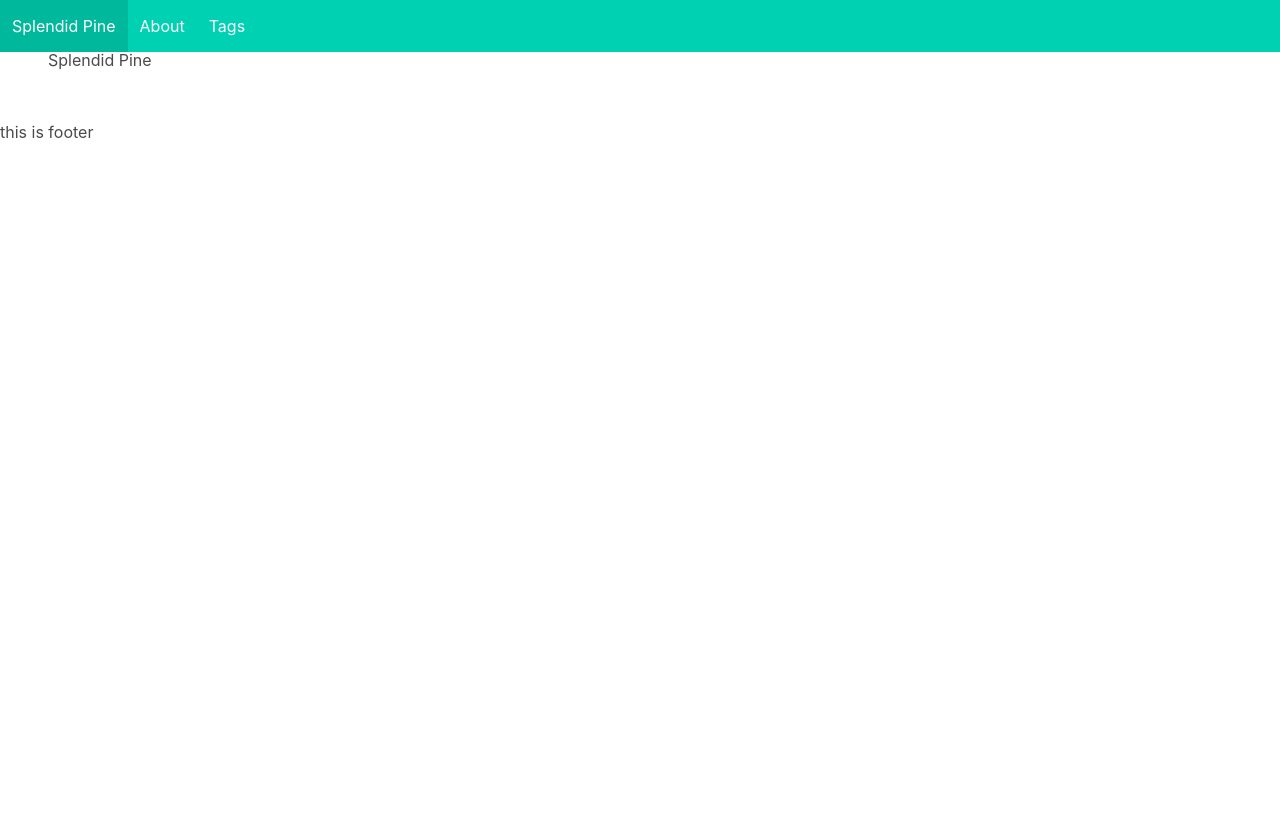
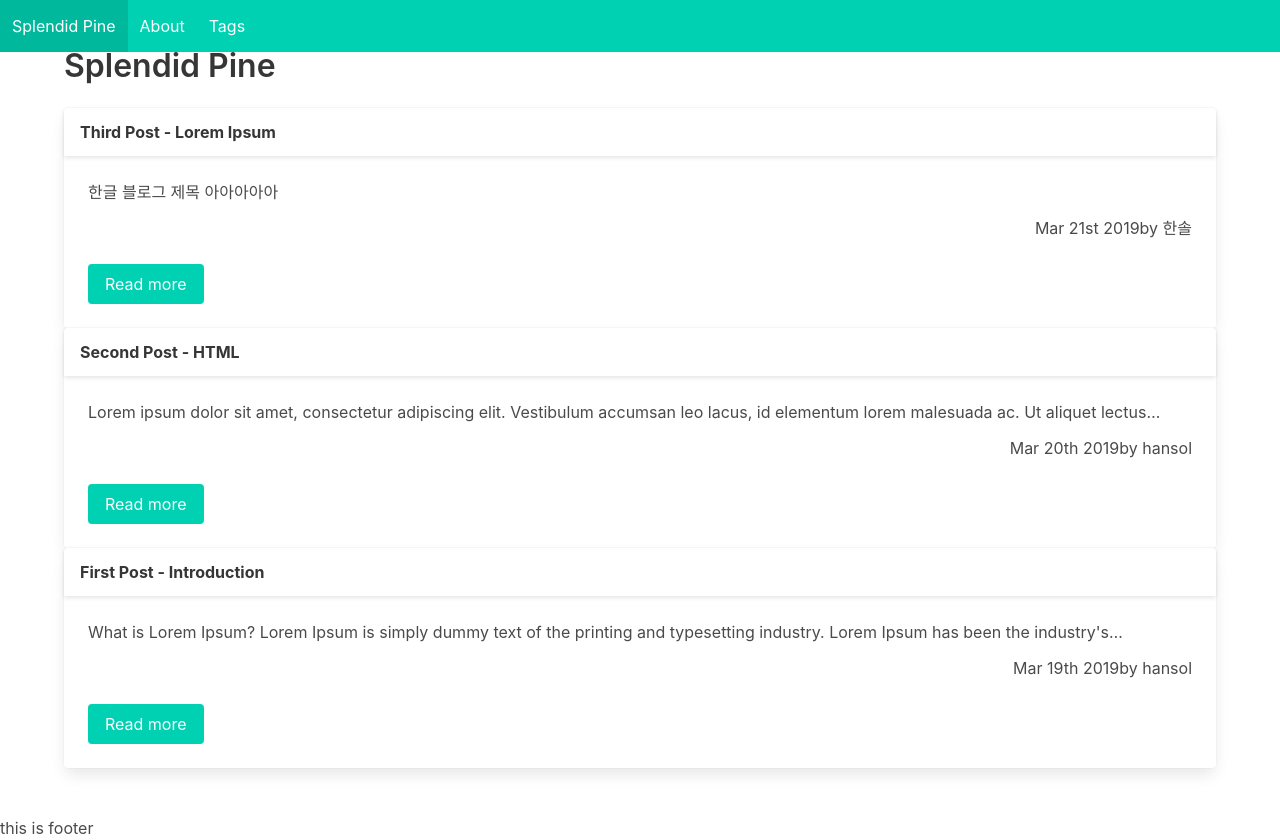
Before and after one commit to ucinae/splendid-pine, a Gatsby site: page / in a window 1280 px wide. Before the commit the page ends 800 px from the top, so only its background shows below. Built offline with nearby package versions, Linux system fonts and the light colour scheme; Gatsby itself is replaced by a stand-in of ours.

```diff
--- a/gatsby-config.js
+++ b/gatsby-config.js
@@ -28,7 +28,14 @@
       },
     },
     `gatsby-plugin-sass`,
-    `gatsby-transformer-remark`,
+    `gatsby-transformer-remark`, // markdown 해석
+    { // .md들 있는 파일 경로
+      resolve: `gatsby-source-filesystem`,
+      options: {
+        name: `pages`,
+        path: `${__dirname}/src/pages`,
+      },
+    },
     // this (optional) plugin enables Progressive Web App + Offline functionality
     // To learn more, visit: https://gatsby.dev/offline
     // 'gatsby-plugin-offline',
--- /dev/null
+++ b/src/components/Post.js
@@ -0,0 +1,42 @@
+import React from 'react'
+import { Link } from 'gatsby'
+
+import '../styles/index.scss'
+
+// 블로그 포스트 하나의 컴포넌트
+// TODO 포스트 카드 사이의 Margin을 좀 두어야함
+const Post = ({ title, author, path, date, body }) => {
+  return (
+    <div className="card">
+      <div className="card-header">
+        <div className="card-header-title">{title}</div>
+      </div>
+
+      <div className="card-content">
+        <div className="media">
+          <div className="media-content">
+            <div className="content">
+              {body}
+            </div>
+            <div className="level">
+              <div className="level-left"></div>
+              <div className="level-right">
+                <div className="level-item">
+                  <span>{date} </span>
+                  <span>by {author}</span>
+                </div>
+              </div>
+            </div>
+          </div>
+        </div>
+        <Link to={path}>
+          <div className="button is-primary">
+            Read more
+          </div>
+        </Link>
+      </div>
+    </div>
+  )
+}
+
+export default Post
--- a/src/pages/index.js
+++ b/src/pages/index.js
@@ -1,14 +1,49 @@
 import React from "react"
+import { graphql, StaticQuery } from "gatsby"
 
 import Layout from "../components/layout"
 import SEO from "../components/seo"
-
+import Post from "../components/Post"
 
 const IndexPage = () => (
   <Layout>
     <SEO title="Home" keywords={[`gatsby`, `application`, `react`]} />
-    <h1>Splendid Pine</h1>
+    <h1 className="container title">Splendid Pine</h1>
+    <StaticQuery query={indexQuery} render={data => {
+      return (
+        <div className="container">
+          {data.allMarkdownRemark.edges.map(({ node }) => (
+            <Post
+              title={node.frontmatter.title}
+              author={node.frontmatter.author}
+              path={node.frontmatter.path}
+              date={node.frontmatter.date}
+              body={node.excerpt}
+            />
+          ))}
+        </div>
+      )
+    }}/>
   </Layout>
 )
 
+const indexQuery = graphql`
+  query {
+    allMarkdownRemark(sort: { fields: [frontmatter___date], order: DESC }) {
+      edges {
+        node {
+          id
+          frontmatter {
+            title
+            date(formatString: "MMM Do YYYY")
+            author
+            path
+          }
+          excerpt
+        }
+      }
+    }
+  }
+`
+
 export default IndexPage
--- /dev/null
+++ b/src/pages/posts/001-first-post.md
@@ -0,0 +1,18 @@
+---
+title: 'First Post - Introduction'
+date: 2019-03-19 09:42:00
+author: 'hansol'
+path: '/first-post'
+---
+
+What is Lorem Ipsum?
+Lorem Ipsum is simply dummy text of the printing and typesetting industry. Lorem Ipsum has been the industry's standard dummy text ever since the 1500s, when an unknown printer took a galley of type and scrambled it to make a type specimen book. It has survived not only five centuries, but also the leap into electronic typesetting, remaining essentially unchanged. It was popularised in the 1960s with the release of Letraset sheets containing Lorem Ipsum passages, and more recently with desktop publishing software like Aldus PageMaker including versions of Lorem Ipsum.
+
+Why do we use it?
+It is a long established fact that a reader will be distracted by the readable content of a page when looking at its layout. The point of using Lorem Ipsum is that it has a more-or-less normal distribution of letters, as opposed to using 'Content here, content here', making it look like readable English. Many desktop publishing packages and web page editors now use Lorem Ipsum as their default model text, and a search for 'lorem ipsum' will uncover many web sites still in their infancy. Various versions have evolved over the years, sometimes by accident, sometimes on purpose (injected humour and the like).
+
+
+Where does it come from?
+Contrary to popular belief, Lorem Ipsum is not simply random text. It has roots in a piece of classical Latin literature from 45 BC, making it over 2000 years old. Richard McClintock, a Latin professor at Hampden-Sydney College in Virginia, looked up one of the more obscure Latin words, consectetur, from a Lorem Ipsum passage, and going through the cites of the word in classical literature, discovered the undoubtable source. Lorem Ipsum comes from sections 1.10.32 and 1.10.33 of "de Finibus Bonorum et Malorum" (The Extremes of Good and Evil) by Cicero, written in 45 BC. This book is a treatise on the theory of ethics, very popular during the Renaissance. The first line of Lorem Ipsum, "Lorem ipsum dolor sit amet..", comes from a line in section 1.10.32.
+
+The standard chunk of Lorem Ipsum used since the 1500s is reproduced below for those interested. Sections 1.10.32 and 1.10.33 from "de Finibus Bonorum et Malorum" by Cicero are also reproduced in their exact original form, accompanied by English versions from the 1914 translation by H. Rackham.
--- /dev/null
+++ b/src/pages/posts/002-second-post.md
@@ -0,0 +1,16 @@
+---
+title: 'Second Post - HTML'
+date: 2019-03-20 09:42:00
+author: 'hansol'
+path: '/second-post'
+---
+
+Lorem ipsum dolor sit amet, consectetur adipiscing elit. Vestibulum accumsan leo lacus, id elementum lorem malesuada ac. Ut aliquet lectus id quam porta lacinia. Phasellus velit dolor, cursus id ullamcorper a, faucibus vitae ipsum. Ut id condimentum augue. Duis eget felis quis nibh sollicitudin feugiat. Nam aliquet placerat eros a interdum. Vivamus ut tristique justo, eu ultrices eros. Praesent ullamcorper velit ex, nec dapibus diam ultricies eu. Maecenas pharetra at augue vitae dapibus. Donec rhoncus ligula eu ligula luctus, id gravida eros tristique. Nulla finibus nibh sed purus pellentesque, in consectetur eros consequat. Ut scelerisque in est ut placerat. In maximus tellus ut neque laoreet scelerisque et id nisi.
+
+Morbi semper est nunc, sit amet laoreet sem gravida non. Mauris congue vulputate bibendum. Ut facilisis lectus mauris, in porttitor orci ullamcorper malesuada. Curabitur mattis purus purus, non porttitor leo varius ultrices. Phasellus non rutrum turpis, lacinia placerat nulla. Etiam ultricies lacus nibh, nec congue odio dictum tempus. Praesent dignissim dui vel justo pulvinar elementum. Fusce consectetur, ex sit amet auctor auctor, purus velit porta massa, eget eleifend eros purus condimentum enim. Sed feugiat sagittis felis. Integer facilisis pretium sapien, eu condimentum est consectetur eget. Duis a nulla libero. Etiam tincidunt efficitur dolor, eu auctor nibh maximus ac. Vestibulum pharetra venenatis dolor, id dictum sapien vehicula eget. Aliquam rutrum leo sed magna pulvinar, quis viverra diam bibendum.
+
+Aliquam interdum erat lectus, id tempus magna efficitur sed. Quisque luctus, ligula ut sollicitudin sodales, tortor dui porttitor lacus, non fringilla quam mi nec nibh. Suspendisse congue tellus vel nulla consectetur, ac lacinia mauris gravida. Nulla facilisi. Nunc quis nisi vel metus interdum elementum. Cras nec pharetra nunc. Morbi rutrum nulla enim, eget porta dui viverra nec. Vestibulum ante ipsum primis in faucibus orci luctus et ultrices posuere cubilia Curae;
+
+Pellentesque mattis ornare erat, id dignissim metus. Nam varius iaculis erat. Nunc pellentesque, metus et porta lacinia, quam quam volutpat dolor, a faucibus metus dui id nibh. Nulla laoreet a sapien at ullamcorper. Nullam scelerisque, sapien ac varius elementum, ex urna vulputate turpis, ac sollicitudin orci lorem ac mi. Quisque pulvinar, purus eget vestibulum pellentesque, dolor sem porta est, eu interdum dolor risus id lectus. Nunc magna nisi, condimentum eu eleifend quis, auctor quis justo. Sed gravida porta turpis nec congue. Donec ullamcorper tincidunt velit vel molestie. In eget tortor in orci fringilla imperdiet at vel justo. Duis placerat, nibh nec congue faucibus, libero metus porttitor lectus, a sodales enim lorem ut libero. Proin a pretium ipsum. Cras vestibulum maximus orci, at mollis quam rutrum id. Mauris et leo eget urna auctor interdum eget sit amet metus.
+
+Pellentesque id ullamcorper leo, placerat dignissim ipsum. Pellentesque euismod bibendum felis, in varius lorem ullamcorper eu. Donec condimentum vehicula sem, vitae tincidunt magna rhoncus eu. Mauris lacinia odio sapien, vitae malesuada nisl egestas eu. Duis porta libero mauris, nec venenatis nisl laoreet in. Mauris eu pharetra quam. Quisque ut magna ac erat viverra tincidunt ut in mauris.
--- /dev/null
+++ b/src/pages/posts/003-third-post.md
@@ -0,0 +1,10 @@
+---
+title: 'Third Post - Lorem Ipsum'
+date: 2019-03-21 09:42:00
+author: '한솔'
+path: '/third-post'
+---
+
+한글 블로그 제목
+
+아아아아아
```
